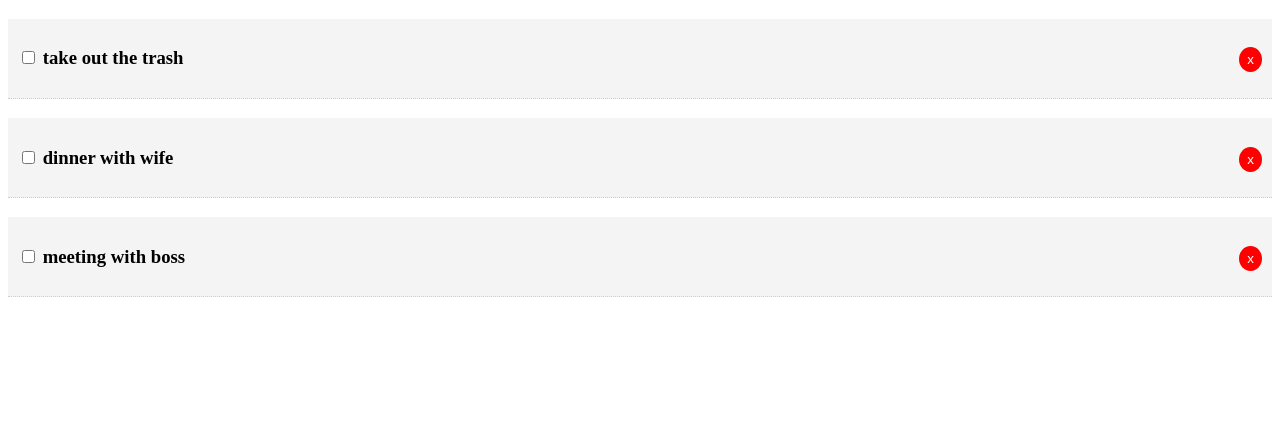
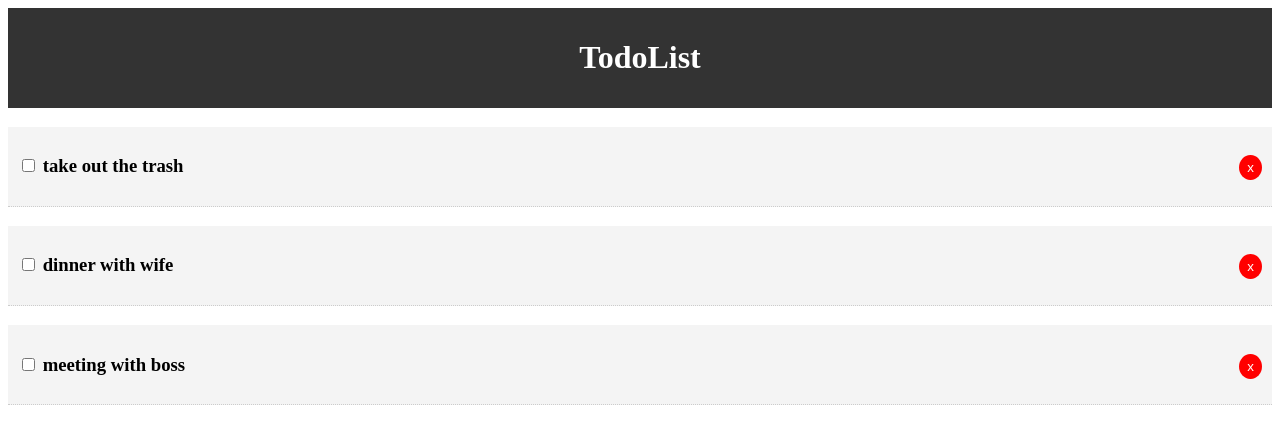
Before and after one commit to wesbragagt/todo_list, a React (Create React App) app in the folder reactapp/: page / in a window 1280 px wide. Shown: the top 444 px of the page. Built offline with nearby package versions, Linux system fonts and the light colour scheme.

Commit message:
header added

```diff
--- a/reactapp/src/App.js
+++ b/reactapp/src/App.js
@@ -1,5 +1,7 @@
 import React, { Component } from "react";
+import Header from './components/layout/Header';
 import Todos from "./components/Todos";
+import { directive } from "@babel/types";
 class App extends Component {
     state = {
         todos: [
@@ -20,12 +22,16 @@ class App extends Component {
     };
     // Delete todo
     delTodo = (id)=>{
-        console.log(id);
+        this.setState({todos: [...this.state.todos.filter(todo => todo.id !== id)]});
     }
     render() {
         console.log(this.state.todos);
         return (
-            <Todos delTodo={this.delTodo} markComplete={this.markComplete} todos={this.state.todos} />
+            <div>
+                <Header />
+                <Todos delTodo={this.delTodo} markComplete={this.markComplete} todos={this.state.todos} />
+            </div>
+
         );
     }
 }
--- /dev/null
+++ b/reactapp/src/components/layout/Header.js
@@ -0,0 +1,16 @@
+import React from 'react'
+
+export default function Header() {
+    return (
+        <header style={headerStyle}>
+            <h1>TodoList</h1>
+        </header>
+    )
+}
+
+const headerStyle = {
+    background: '#333',
+    color: "#ffffff",
+    textAlign: 'center',
+    padding: '10px'
+}
```
